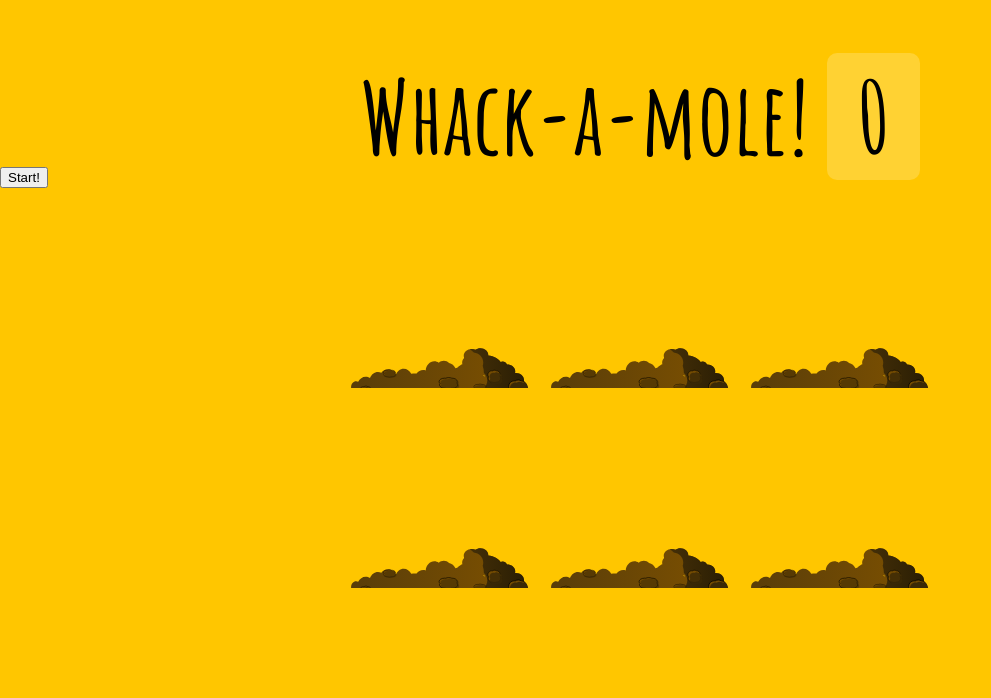
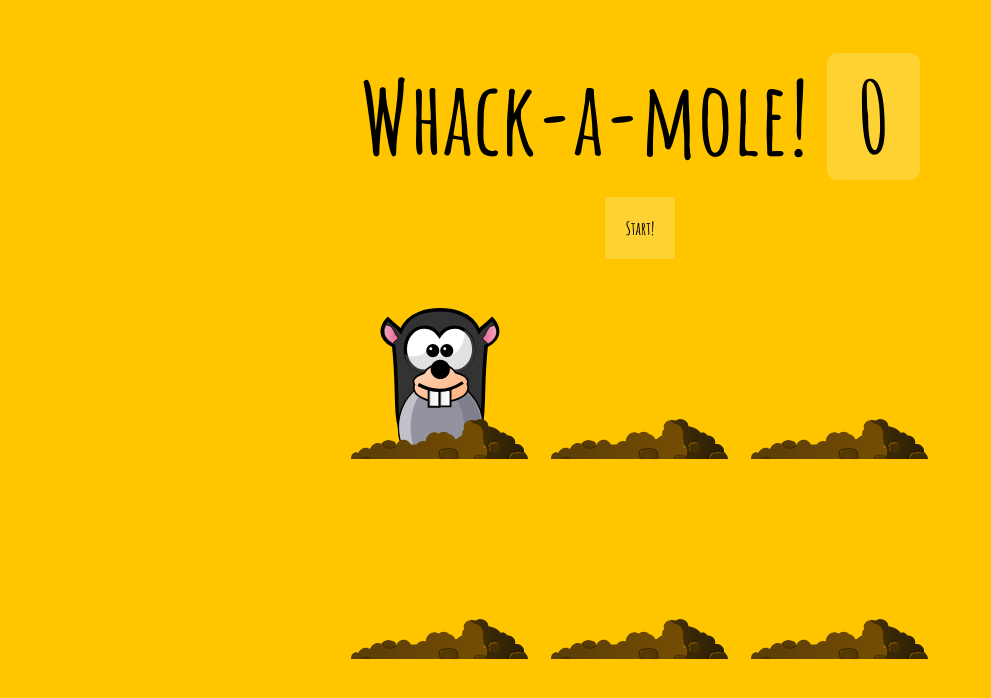
Before and after one commit to yiseul128/Whack-A-Mole, a plain HTML site: page index.html in a window 1280 px wide. Both pictures are taken after a click on the button "Start!". Shown: the whole page, without its empty margins (0-991 px from the left). Drawn offline with Linux system fonts and the light colour scheme.

Commit message:
Create a Whack A Mole game

```diff
--- a/index.html
+++ b/index.html
@@ -9,7 +9,9 @@
 <body>
 
   <h1>Whack-a-mole! <span class="score">0</span></h1>
-  <button onClick="startGame()">Start!</button>
+  <div class="btnCenter">
+    <button class="btn" onClick="startGame()">Start!</button>
+  </div>
 
   <div class="game">
     <div class="hole hole1">
@@ -36,6 +38,61 @@
   const holes = document.querySelectorAll('.hole');
   const scoreBoard = document.querySelector('.score');
   const moles = document.querySelectorAll('.mole');
+  let last;
+  let timeup= false;
+  let score = 0;
+
+  function randomTime(min, max){
+    return Math.round(Math.random() * (max - min) + min);
+  }
+
+  function randomHole(holes){
+    const index = Math.floor(Math.random() * holes.length);
+    const hole = holes[index];
+
+    //avoid same hole twice
+    if(hole === last) {
+      return randomHole(holes);
+    }
+
+    last = hole;
+    return hole;
+  }
+
+  function peep(){
+    const time = randomTime(200, 1000);
+    const hole = randomHole(holes);
+
+    hole.classList.add("up");
+    setTimeout(() => {
+      hole.classList.remove("up");
+      if(!timeup){
+        peep(); //next peep
+      }
+    }, time)
+  }
+
+  function startGame() {
+    score = 0
+    scoreBoard.textContent = score;
+    timeup =false;
+    peep();
+    setTimeout(() => {
+      timeup = true
+    }, 15000)
+  }
+
+  function bonk(e){
+    if(!e.isTrusted){
+      return; //cheating clicks
+    }
+
+    score++;
+    scoreBoard.textContent = score;
+    this.classList.remove("up"); //mole goes down right away
+  }
+
+  moles.forEach(mole => mole.addEventListener("click", bonk));
 
 </script>
 </body>
--- a/style.css
+++ b/style.css
@@ -67,3 +67,18 @@ h1 {
 .hole.up .mole {
   top: 0;
 }
+
+.btnCenter {
+  text-align: center;
+}
+
+.btn {
+
+  margin-top: 3rem;
+  padding: 2rem 2rem;
+  background-color: rgba(255,255,255,0.2);
+  border: none;
+  font-size: large;
+  font-weight: bold;
+  font-family: 'Amatic SC', cursive;
+}
```
